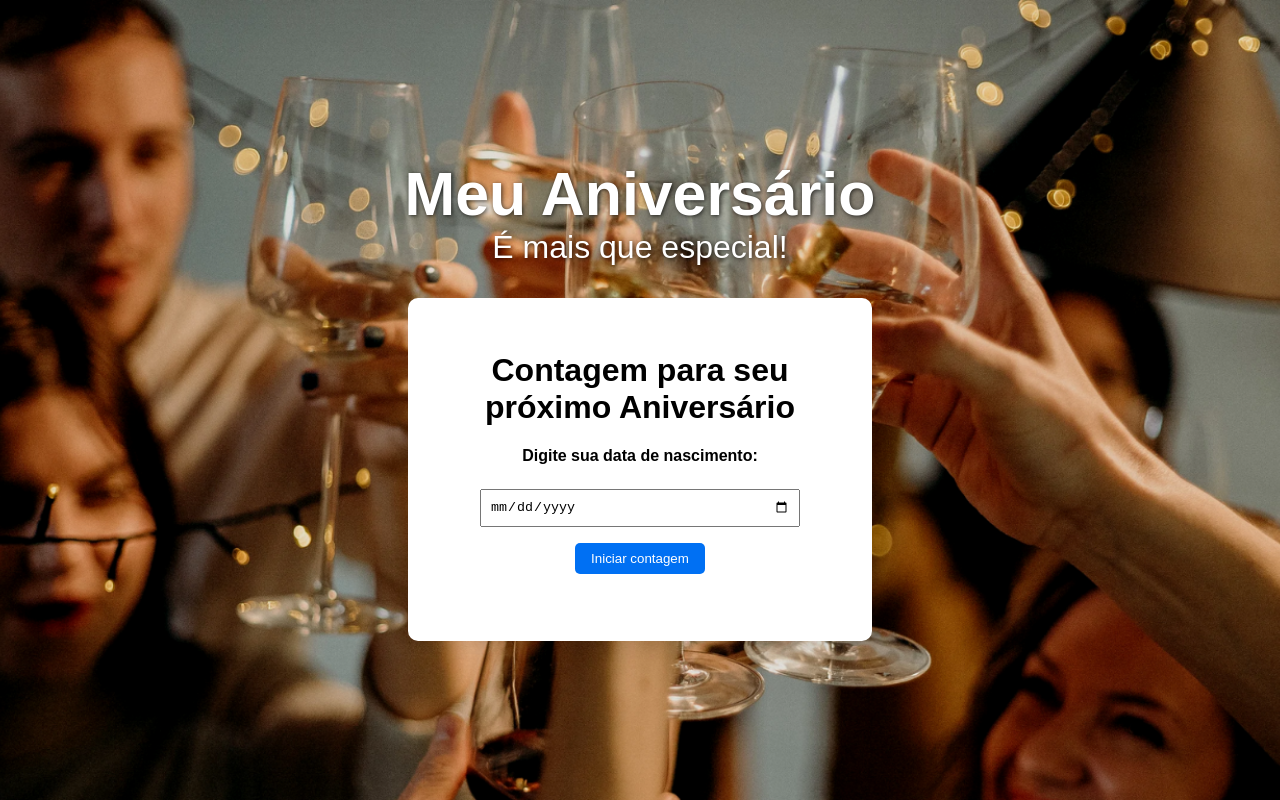
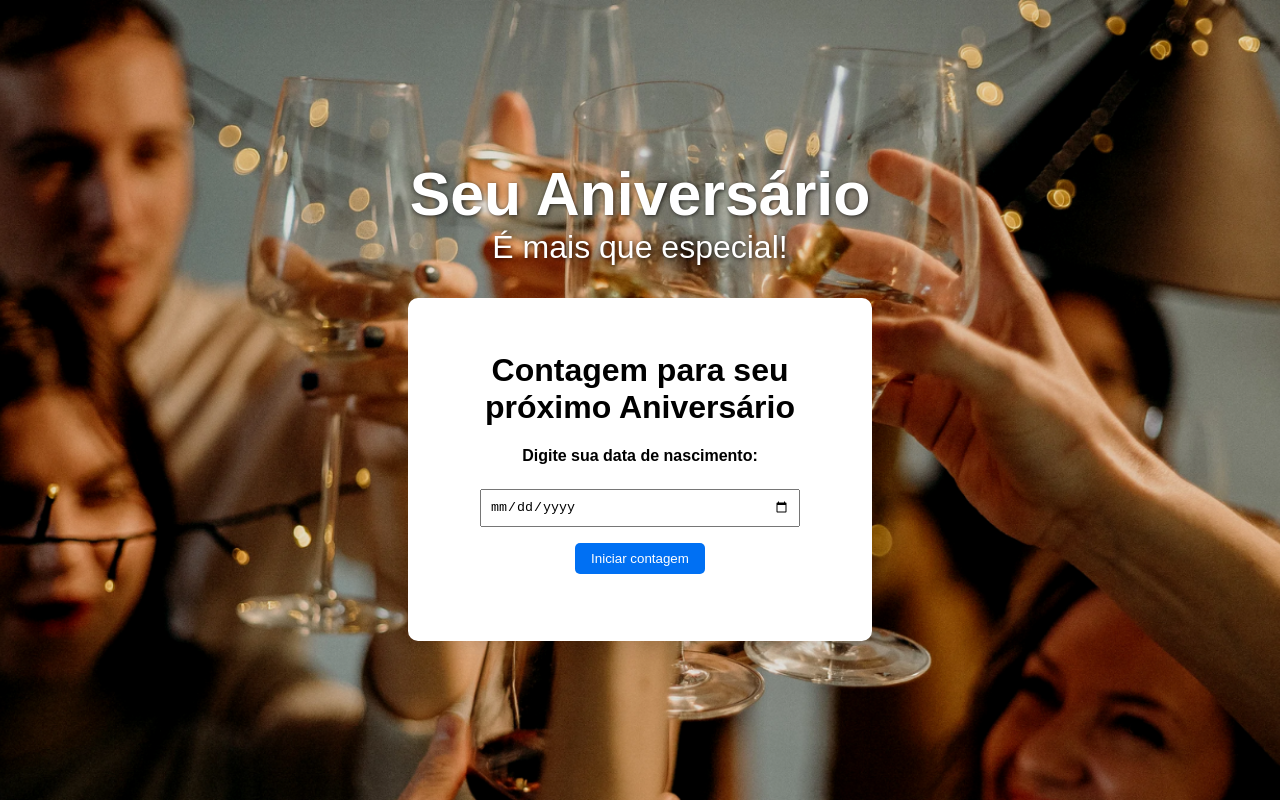
Before and after one commit to WebDesigner279/app-eventos, a Next.js app: page / in a window 1280 px wide. Built offline with nearby package versions, Linux system fonts and the light colour scheme.

Commit message:
correção do título

```diff
--- a/app/layout.tsx
+++ b/app/layout.tsx
@@ -19,7 +19,7 @@ export default function RootLayout({
 
             {/* Cabeçalho da página com título e subtítulo centralizados */}
             <div className="page-title">
-              <h1>Meu Aniversário</h1>
+              <h1>Seu Aniversário</h1>
               <h2>É mais que especial!</h2>
             </div>
 
```
